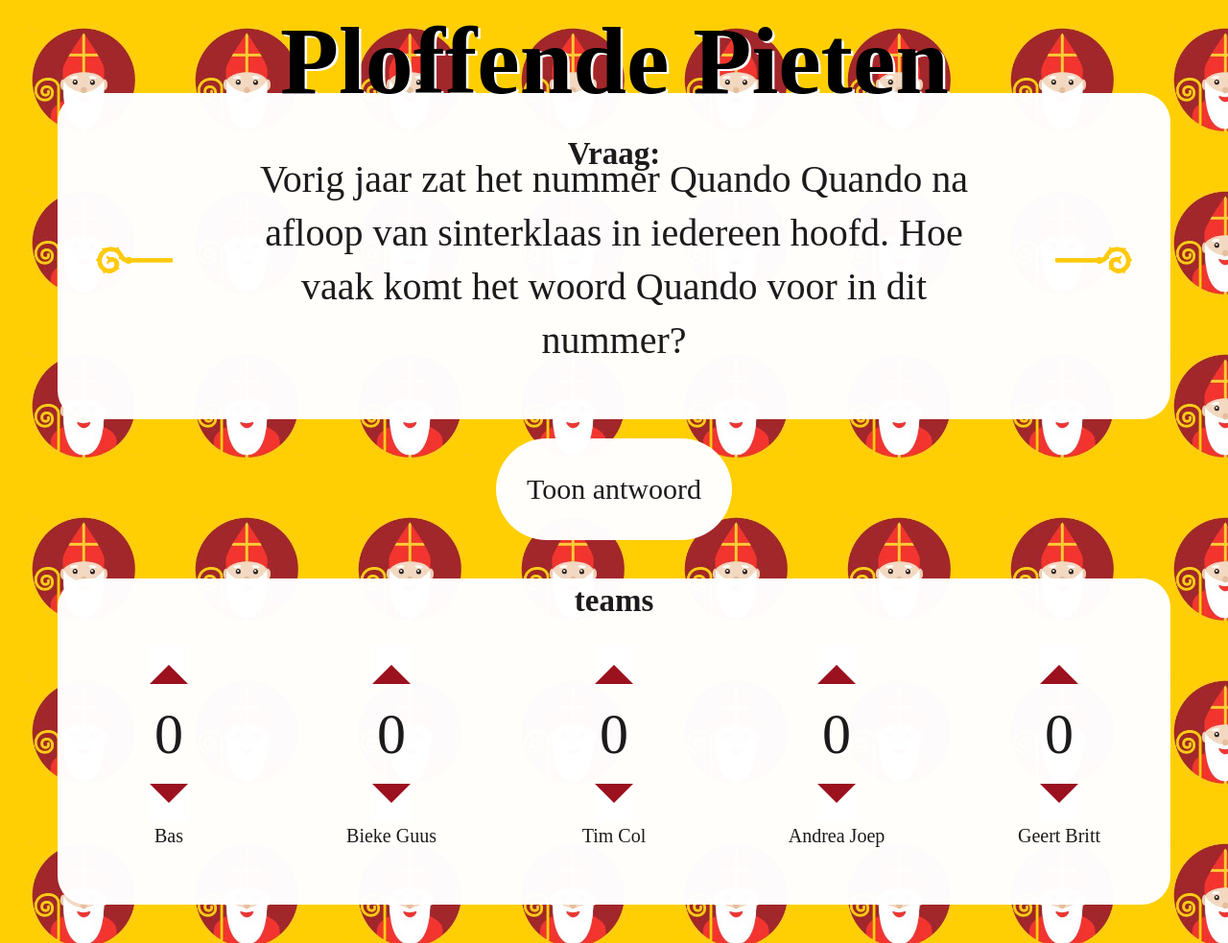
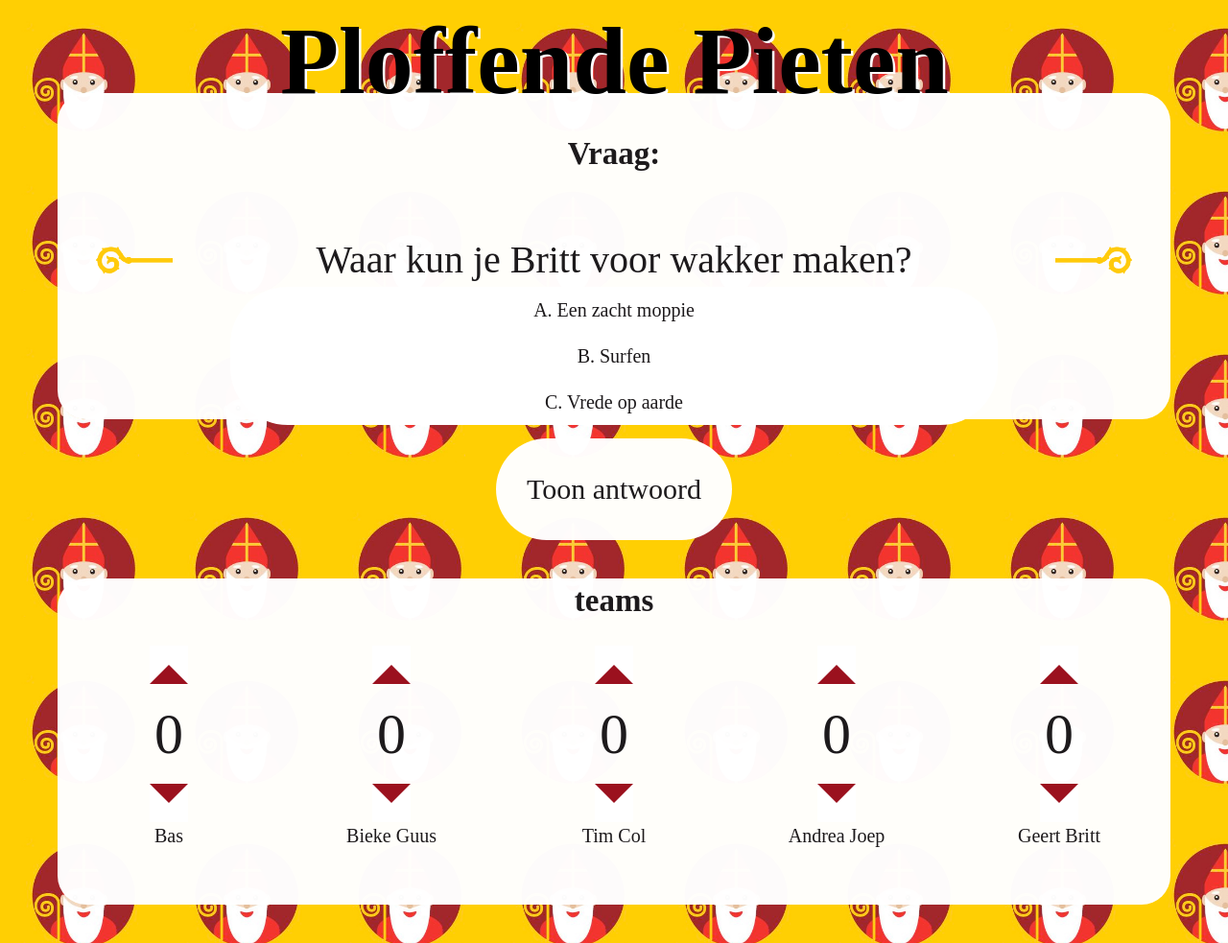
Before and after one commit to itsguus/pieten, a Jekyll site: the page built from index.md, in a window 1280 px wide. Shown: the whole page at 96% size. Built offline with Jekyll 4.4.1, drawn with Linux system fonts in a browser that asks for light colours; some web fonts are replaced; some of the changed lines change nothing that is shown.

Commit message:
update Guus

```diff
--- a/_data/vragen.yml
+++ b/_data/vragen.yml
@@ -1,5 +1,5 @@
 vragen:
-  - vraag: Vorig jaar zat het nummer Quando Quando na afloop van sinterklaas in iedereen hoofd. Hoe vaak komt het woord Quando voor in dit nummer?
+  - vraag: Vorig jaar zat het nummer Quando Quando na afloop van sinterklaas in iedereens hoofd. Hoe vaak komt het woord Quando voor in dit nummer?
     antwoord: 12
   - vraag: Waar staan de letters van het nieuwe bedrijf van Joep voor?
     antwoord: The Awesome Digital Agency
@@ -66,7 +66,7 @@
   - vraag: Wat is de achternaam van Andrea?
     antwoord: Thoonsen
   - vraag: Hoe heten de drie huisgenoten van Bas?
-    antwoord: Derek. Jasper en Klaas
+    antwoord: Derek, Jasper en Klaas
   - vraag: Hoe heten de twee huisgenoten van Tim?
     antwoord: Maurits en Daniel
   - vraag: Hoe heet de huisgenoot van Britt?
@@ -106,13 +106,9 @@
     meerkeuze: true
     meerkeuze_opties: A. De band met zijn huisgenoten, B. Niet meer met de trein naar Den Haag, C. Iedere dag uitslapen
     antwoord: A. De band met zijn huisgenoten
-  - vraag: Hoeveel dates heeft Tim met Marleen gehad?
-    meerkeuze: true
-    meerkeuze_opties: A. Telt seks ook?, B. Welke Marleen?, C.10
-    antwoord: C. 10
   - vraag: Waar kun je Tim voor wakker maken?
     meerkeuze: true
-    meerkeuze_opties: A. Een telefoongesprek met de Sint, B. Marleen, C. Bitcoin die op 1 ton staat.
+    meerkeuze_opties: A. Een telefoongesprek met de Sint, B. Een Spaanse vrouw, C. Bitcoin die op 1 ton staat.
     antwoord: C. Bitcoin die op 1 ton staat
   - vraag: Wat was de laatste zin die Tim gebruikte bij het gesprek met de Sint?
     meerkeuze: true
@@ -158,3 +154,33 @@
     meerkeuze: true
     meerkeuze_opties: A. Kan ik nog een antwoord veranderen?, B. Ik heb er echt zin in!, C. Sinterklaaaaaaaaaaas ik ben zo dronken
     antwoord: C. Sinterklaaaaaaaaaaas ik ben zo dronken
+  - vraag: Wat staat er volgend jaar bij Bieke op de planning?
+    meerkeuze: true
+    meerkeuze_opties: A. School afmaken, B. Ondernemertje spelen, C. Beginnen met haar motorrijbewijs
+    antwoord: B. Ondernemertje spelen
+  - vraag: Hoe oud is Jeske?
+    antwoord: 31
+  - vraag: Waar kun je Bieke voor wakker maken?
+    meerkeuze: true
+    meerkeuze_opties: A. Vers gebakken pannenkoeken met fruit, B. Een goede fles wijn, C. De Abrazi site die af is.
+    antwoord: A. Vers gebakken pannenkoeken met fruit
+  - vraag: Wat vindt Bieke het leukste van Corona?
+    meerkeuze: true
+    meerkeuze_opties: A. Meer spelletjesavonden,  B. Dat het nieuwe kansen en inzichten heeft gegeven in het leven, C. De rust op straat
+    antwoord:  B. Dat het nieuwe kansen en inzichten heeft gegeven in het leven
+  - vraag: Wat staat er bij Andrea volgend jaar op de planning?
+    meerkeuze: true
+    meerkeuze_opties: A. Afronden van het eerste PhD artikel, B. Op skivakantie gaan, C. Alcohol & Feestjes
+    antwoord:  C. Alcohol & Feestjes
+  - vraag: Waar kunnen we Andrea voor wakker maken?
+    meerkeuze: true
+    meerkeuze_opties: A. Bas, B. Theetje, C. Yoghurt vruchtjes pudding
+    antwoord:  C. Yoghurt vruchtjes pudding
+  - vraag: Wat vindt Andrea het leukste van Corona?
+    meerkeuze: true
+    meerkeuze_opties: A. Meer thuis bier drinken, B. Dat ik mijn huisgenoten beter leer kennen, C. Dat ik meer thuis kan knuffelen met de kat
+    antwoord:  C. Dat ik meer thuis kan knuffelen met de kat
+  - vraag: Wat vindt Andrea het leukste aan Bas?
+    meerkeuze: true
+    meerkeuze_opties: A. Dat hij zoveel piemelkunst maakt, B. Dat hij zo'n allemans vriend is, C. Dat hij op een mopshond lijkt
+    antwoord:  B. Dat hij zo'n allemans vriend is
--- a/_layouts/home.html
+++ b/_layouts/home.html
@@ -12,7 +12,10 @@
     <div class="vragen" data-current-question=1>
         <a class="button left" onclick="nextQuestion(this, 'right')"><img src="/pieten/img/staf.png" alt=""></a>
 
-        {% for item in site.data.vragen.vragen %}
+
+        {% assign arraySize = site.data.vragen.vragen.size  %}
+        {% assign allQuestions = site.data.vragen.vragen | sample: arraySize %}
+        {% for item in allQuestions %}
         {% assign meerkeuzearray = item.meerkeuze_opties  | split: ", " %}
             <span data-question={{ forloop.index }} class="vraag {% if forloop.index == 1 %} active {% endif %}">{{ item.vraag}} {% if item.meerkeuze %}<span class="meerkeuze">{% for opt in meerkeuzearray %}<span class="keuze">{{ opt }}</span>{% endfor %}</span>{% endif %}</span>
             <span data-question={{ forloop.index }} class="antwoord hide {% if forloop.index == 1 %} active {% endif %}">{{ item.antwoord }}</span>
@@ -20,6 +23,7 @@
         <a class="button right" onclick="nextQuestion(this, 'left')"><img src="/pieten/img/staf.png" alt=""></a>
     </div>
 </section>
+
 
 <section class="antwoord">
     <div class="buttonbox">
--- a/css/style.css
+++ b/css/style.css
@@ -34,10 +34,10 @@
 body { background: url("/pieten/img/background.jpg"); background-size: 8.5rem;}
 
 main{ display: flex; flex-direction: column; align-items: center; margin: 0.8rem 3rem; position: relative;}
-h1 { font-family: "Romanesco"; display: flex; text-align: center; transform: scale(2.5); margin-top: 1rem; color: #000; text-shadow:    1px 1px #FFF;}
+h1 { font-family: "Romanesco"; display: flex; text-align: center; transform: scale(2.5); margin-top: 1rem; color: #000; text-shadow: 1px 1px #FFF;}
 .button.left img { transform: scaleX(-1) scaleY(-1);; display: inline-block;}
 .button img { width: 4rem; transform: scaleY(-1);}
-.button {cursor: pointer; padding: 2rem; display: flex;}
+.button {cursor: pointer; padding: 2rem; display: flex; user-select: none;}
 .button.left:hover { animation: pointleft 1s ease infinite;}
 .button.right:hover { animation: pointright 1s ease infinite;}
 .button {cursor: pointer;}
```
